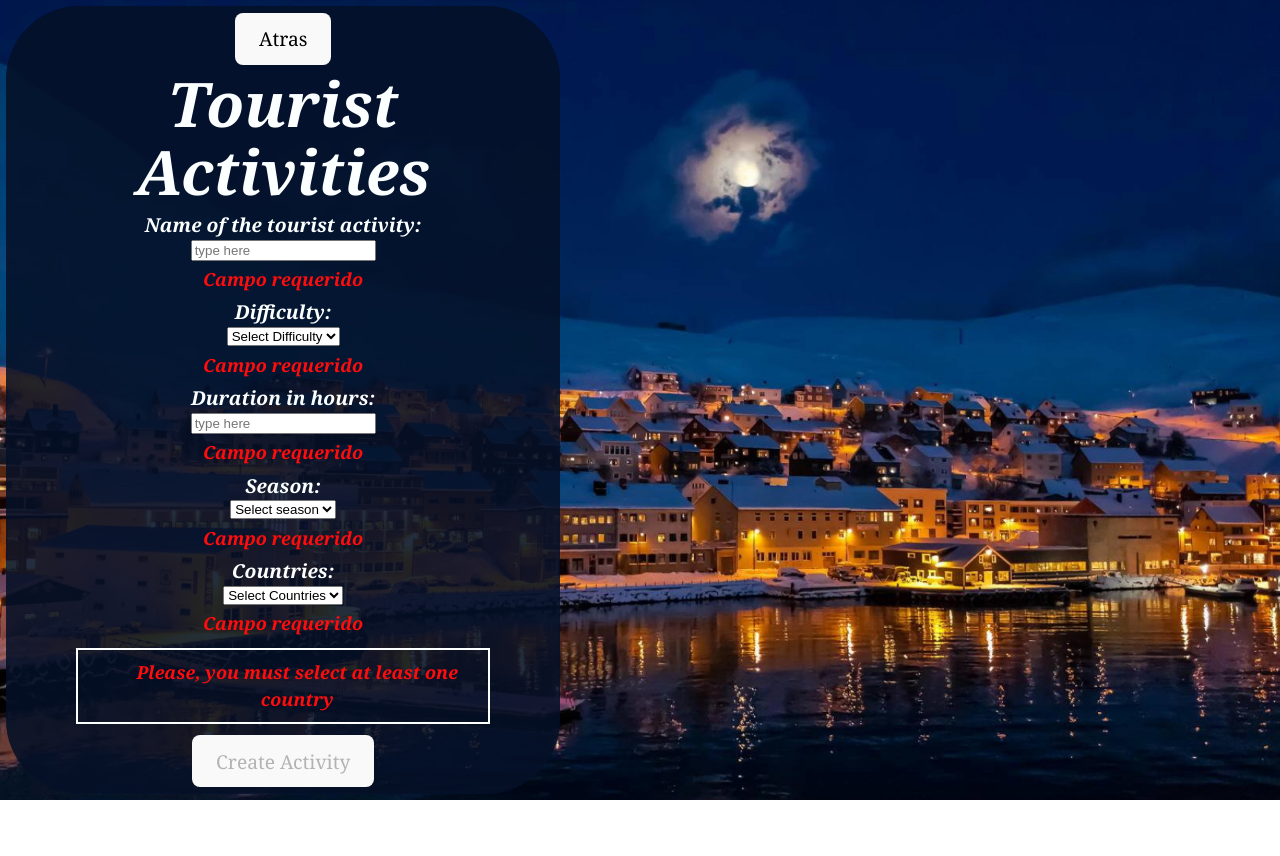
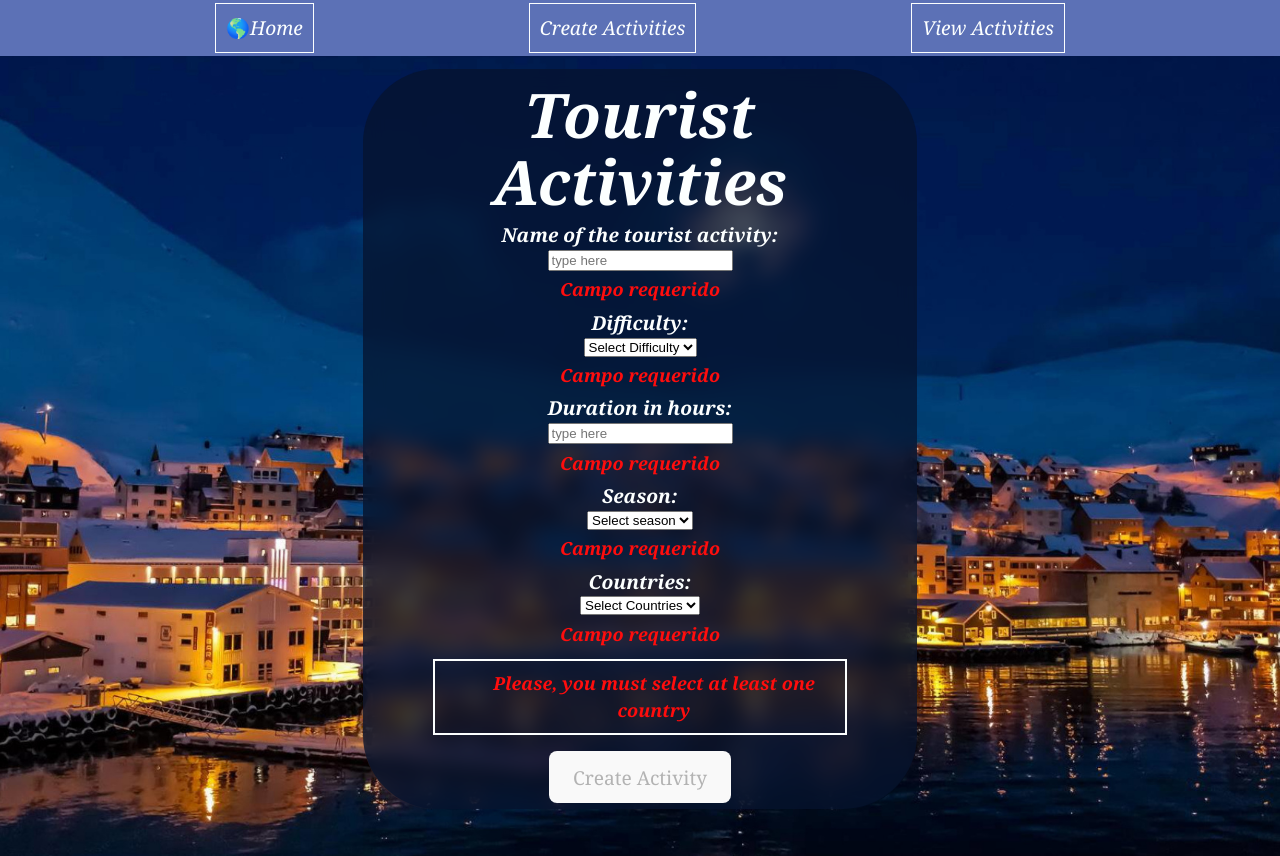
Before and after one commit to criss717/PI_COUNTRIES, a React (Vite) app in the folder client/: page /createActivities in a window 1280 px wide. Before the commit the page ends 800 px from the top, so only its background shows below. Built offline with nearby package versions, Linux system fonts and the light colour scheme.

Commit message:
12-09-23

```diff
--- a/client/src/App.jsx
+++ b/client/src/App.jsx
@@ -15,7 +15,7 @@ function App() {
   return (
     <>
       {
-        location.pathname.includes('/home') && <NavBar/>
+        location.pathname!==('/') && <NavBar/>
       }
       <Routes>
         <Route path='/' element={<LandingPage/>}/>
--- a/client/src/Components/Activities/Activities.jsx
+++ b/client/src/Components/Activities/Activities.jsx
@@ -9,12 +9,7 @@ const Activities = () => {
 
     return (
         <div className={s.containerActivities}>
-            <div className={s.headers}>
-                <Link to='/home'>
-                    <button>Atras</button>
-                </Link>
-                <h1>Tourist Activities</h1>
-            </div>
+            <h1>Tourist Activities</h1>
             <div className={s.cardsActivities}>
                 {
                     activities.length>0 &&
--- a/client/src/Components/Activities/Activities.module.css
+++ b/client/src/Components/Activities/Activities.module.css
@@ -6,11 +6,6 @@
     height: 100vh;
     align-items: center;
     position: relative;
-}
-.headers{
-    display: flex;
-    align-items: center;
-
 }
 .headers button{
     position: absolute;
--- a/client/src/Components/Cards/Cards.jsx
+++ b/client/src/Components/Cards/Cards.jsx
@@ -11,7 +11,7 @@ const Cards = () => {
     const dispatch = useDispatch() // para ejecutar las acciones getAll, filter y order,
     useEffect(()=>{
         if (allActivities.length === 0) dispatch(getActivities());
-        dispatch(getAll())
+        if(!allCountries.error) dispatch(getAll())
     },[])
 
     //Funcionalidades
@@ -20,12 +20,13 @@ const Cards = () => {
         initialIndex:0,
         finalIndex:cardsForPage
     })
-    const currentCards=allCountries.slice(currentPage.initialIndex,currentPage.finalIndex) // tendremos un slice del array original q llega por props
+    const currentCards= !allCountries.error && allCountries.slice(currentPage.initialIndex,currentPage.finalIndex) // tendremos un slice del array original q llega por props
 
     const countries = allCountries.length>10 ?  // por si la info nos llega con menos de diez paises
         currentCards :
         allCountries
 
+        console.log(countries);
     //Handlers
     const handlerBack =()=>{
         setCurrentPage({
@@ -99,7 +100,7 @@ const Cards = () => {
 
                 </div>
             <div className={s.cards}>
-                {
+                {   !countries.error &&
                     countries.length>0 ? (countries.map((country) => // mapeamos el arreglo con slice
                         <Card name={country.name} // a cada tarjeta le  enviamos por props los datos del arreglo data
                         continents={country.continents}
@@ -107,6 +108,9 @@ const Cards = () => {
                         id={country.id}
                         key={country.id}
                     />)) : <div className={s.loading}></div>
+                }
+                {
+                    countries.error && <div className={s.divError}>{countries.error}</div>
                 }
                 {
                     countries.length>9 &&
--- a/client/src/Components/Cards/Cards.module.css
+++ b/client/src/Components/Cards/Cards.module.css
@@ -77,3 +77,14 @@
 .buttonClear{
     margin-top: 15%;
 }
+
+.divError{
+    position: absolute;
+    left: 43%;
+    top:30%;
+    background-color: rgba(161, 68, 68, 0.77);;
+    width: fit-content;
+    backdrop-filter: blur(10px);
+    padding: 1%;
+    border-radius: 30px;
+}
--- a/client/src/Components/CustomCard/CustomCard.module.css
+++ b/client/src/Components/CustomCard/CustomCard.module.css
@@ -11,7 +11,8 @@
 }
 
 .customCardGreen{
-    background-color: #58a7d1;
+    background-color: #2bf062;
+    color: green;
 }
 
 .customCardRed{
@@ -22,6 +23,8 @@
 
 .cardContent {
     text-align: center;
+    color:aliceblue;
+    font-size: larger;
 }
 
 .cardContent button {
--- a/client/src/Components/Form/Form.jsx
+++ b/client/src/Components/Form/Form.jsx
@@ -44,9 +44,10 @@ const Form = () => {
         if(!activity.payload.error) { // si no nos llega error
             setShowCustomCard({
                 ...showCustomCard,
-                text:`The tourist activity whit name ${form.name} was created successfully`,
+                text:`The tourist activity whit name "${form.name}" was created successfully`,
                 color:'green'
             })
+            e.target.reset()// limpia el form cuando enviemos la info
         }else {
             setShowCustomCard({
                 ...showCustomCard,
@@ -54,7 +55,6 @@ const Form = () => {
                 color:'red'
             })
         }
-        e.target.reset()// limpia el form cuando enviemos la info
     }
     const handlerInputsChange = (e) => {     //manejador de inputs
         const property = e.target.name;
@@ -92,6 +92,7 @@ const Form = () => {
     }
     const handlerCloseCard =()=>{
         setShowCustomCard(false)
+        if(showCustomCard.color==='green') {
             setForm({  // limpiamos el estado
                 name: "",
                 difficulty: "",
@@ -101,13 +102,11 @@ const Form = () => {
                 optionsSelected:[]
             })
         }
+    }
 
     return (
         <div className={s.containerForm}>
             <form onSubmit={onSubmit}>
-                <Link to='/home'>
-                    <button>Atras</button>
-                </Link>
                 <h1>Tourist Activities</h1>
                 <label htmlFor='name'>Name of the tourist activity: </label>
                 <input
@@ -116,7 +115,7 @@ const Form = () => {
                     type='text'
                     onChange={handlerInputsChange}
                 />
-                <p>{errors.name}</p>
+                <p className={s.p}>{errors.name}</p>
                 <label htmlFor='difficulty'>Difficulty: </label>
                 <select name='difficulty' onChange={handlerInputsChange}>
                     <option value=''>Select Difficulty</option>
@@ -126,7 +125,7 @@ const Form = () => {
                     <option value='4'>4</option>
                     <option value='5'>5</option>
                 </select>
-                <p>{errors.difficulty}</p>
+                <p className={s.p}>{errors.difficulty}</p>
                 <label htmlFor='duration'>Duration in hours: </label>
                 <input
                     name='duration'
@@ -134,7 +133,7 @@ const Form = () => {
                     type='number'
                     onChange={handlerInputsChange}
                 />
-                <p>{errors.duration}</p>
+                <p className={s.p}>{errors.duration}</p>
                 <label htmlFor='season'>Season: </label>
                 <select onChange={handlerInputsChange} name='season'>
                     <option value=''>Select season</option>
@@ -143,7 +142,7 @@ const Form = () => {
                     <option value='Autumn'>Autumn</option>
                     <option value='Spring'>Spring</option>
                 </select>
-                <p>{errors.season}</p>
+                <p className={s.p}>{errors.season}</p>
                 <label htmlFor='countries'>Countries:</label>
                 <select
                     value={selectedCountry}
@@ -156,7 +155,7 @@ const Form = () => {
                         )
                     }
                 </select>
-                <p>{errors.countries}</p>
+                <p className={s.p}> {errors.countries}</p>
 
                 <div className={s.containerFlags}>
 
@@ -174,7 +173,7 @@ const Form = () => {
                                     >X</button>
                                 </div>
                             ))
-                        ) :<p>Please, you must select at least one country</p>
+                        ) :<p className={s.p}>Please, you must select at least one country</p>
                     }
                 </div>
                 <button type='submit' disabled={Object.keys(errors).length>0}>Create Activity</button>
--- a/client/src/Components/Form/Form.module.css
+++ b/client/src/Components/Form/Form.module.css
@@ -1,5 +1,5 @@
 form{
-    width: fit-content;
+    width: fit-content +10%;
     display: flex;
     flex-direction: column;
     align-items: center;
@@ -8,12 +8,15 @@ form{
     font-weight: bolder;
     height: fit-content;
     border-radius: 74px;
-    backdrop-filter: brightness(0.5);
+    backdrop-filter: blur(10px);
     padding: 0.5%;
-    margin: 0.5%;
+    margin: 1%;
 }
 form h1{
     margin: 1%;
+}
+form button{
+    margin-top: 1%;
 }
 .containerForm{
     color:rgb(252, 255, 255);
@@ -25,9 +28,10 @@ form h1{
     background-repeat: no-repeat;
     width: 100vw;
     height: 100vh;
+    align-items: center;
 }
 
-.containerForm p{
+.p{
     align-items: center;
     color: rgb(255, 13, 13);
     grid-column:center;
@@ -41,8 +45,8 @@ form h1{
     grid-template-columns: repeat(6,1fr);
     gap: 1%;
     border: 2px solid;
-    max-width: 80vw;
-    max-height: 45vh;
+    max-width: 45vw;
+    max-height: 30vh;
     overflow: auto;
     padding: 1%;
     margin: 1%;
--- a/client/src/Components/NavBar/NavBar.jsx
+++ b/client/src/Components/NavBar/NavBar.jsx
@@ -1,11 +1,20 @@
 import React from 'react'
 import SearchBar from '../SearchBar/SearchBar'
-import { Link } from 'react-router-dom';
+import { Link, useLocation } from 'react-router-dom';
 import s from '../NavBar/NavBar.module.css'
 const NavBar = () => {
+    const location= useLocation()
     return (
         <div className={s.containerNav}>
-            <SearchBar/>
+            {
+                location.pathname.includes('/home') && <SearchBar/>  // así no mostramos la barra de buscar si no esta en /home
+            }
+            {
+                !location.pathname.includes('/home') &&
+                <Link to='/home'>
+                    <div className={s.div}>🌎Home</div>
+                </Link>
+            }
             <Link to='/createActivities'>
                 <div className={s.div}>Create Activities</div>
             </Link>
--- a/client/src/Redux/actions/actions.js
+++ b/client/src/Redux/actions/actions.js
@@ -26,7 +26,10 @@ export const getCountry = (name) =>{
             })
         }
         catch (error) {
-            console.log(error);
+            return dispatch({
+                type:GET_COUNTRY,
+                payload:{error:error.response.data} // el errror q mandamos de la bd y server
+            })
         }
     }
 }
```
Also changed, not shown: 2 other files (tests, documents, lock files or other folders). Lines whose indentation alone changed are shown as unchanged.
